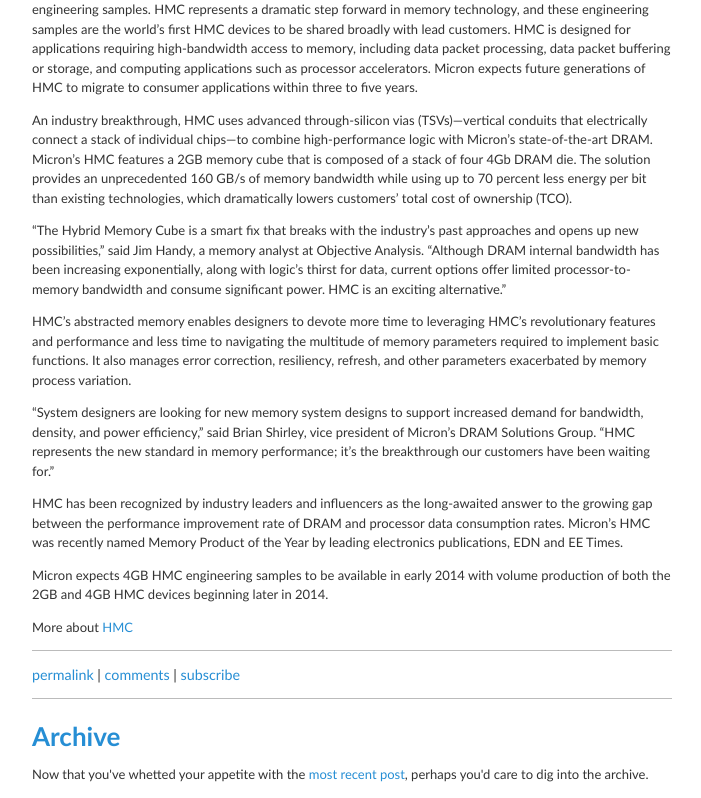
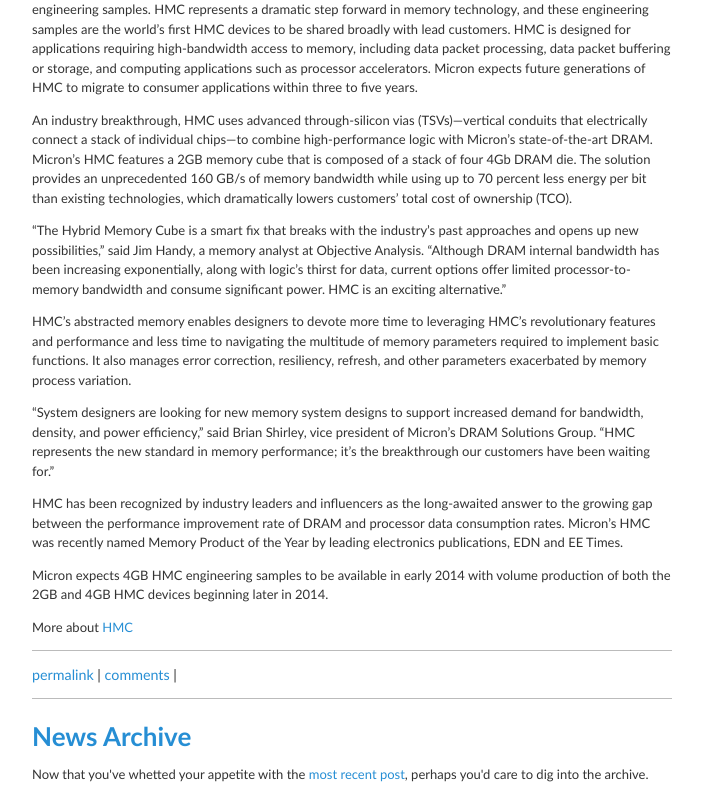
Before and after one commit to 3DIC/3dic.github.io, a Jekyll site: the page built from news/index.html, in a window 1280 px wide. Shown: the part 578-1376 px from the top of the page, without its empty margins (288-989 px from the left). Built offline with Jekyll 4.4.1, drawn with Linux system fonts in a browser that asks for light colours; nearby versions of some CDN libraries; some web fonts are replaced; comment, search, counter and statistics services are not loaded; grey boxes are pictures that could not be loaded.

Commit message:
no message

```diff
--- a/news/index.html
+++ b/news/index.html
@@ -1,6 +1,6 @@
 ---
 layout: default
-title: "3dic.ac/blog"
+title: "3dic.ac/news"
 ---
 {% assign latest_post = site.posts.first %}
 {% capture latest_post_title_with_proper_escaping %}{{ latest_post.title | xml_escape }}{% endcapture %}
@@ -27,12 +27,11 @@
   <div class="post-footer">
     <a href="{{ latest_post.url }}" title="{{ latest_post_title_with_proper_escaping | xml_escape }}">permalink</a> |
     <a href="{{ latest_post.url }}/#comments" title="{{ latest_post_title_with_proper_escaping }} -- Comments">comments</a> |
-    <a href="http://feeds.feedburner.com/jasonrudolph" title="Jason Rudolph - Atom/RSS Feed">subscribe</a>
   </div>
 </div>
 
 <div id="archive">
-  <h1><a name="archive" href="#archive" title="Blog Archive">Archive</a></h1>
+  <h1><a name="archive" href="#archive" title="News Archive">News Archive</a></h1>
 
   <p>Now that you've whetted your appetite with the <a href="{{ latest_post.url }}" title="{{ latest_post.post_title_label }}{{ latest_post_title_with_proper_escaping }}">most recent post</a>, perhaps you'd care to dig into the archive.</p>
 
```
